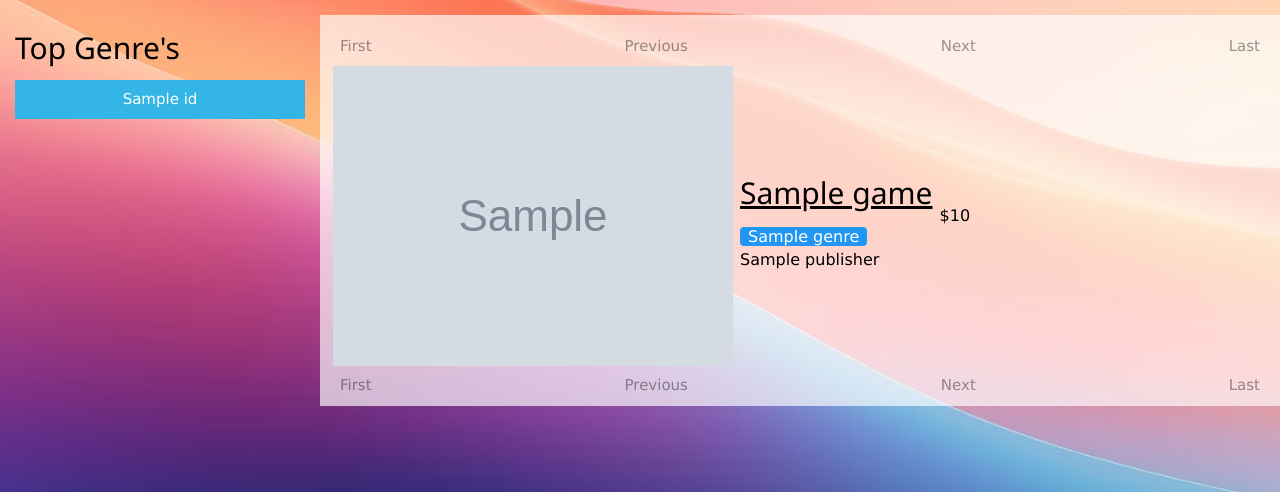
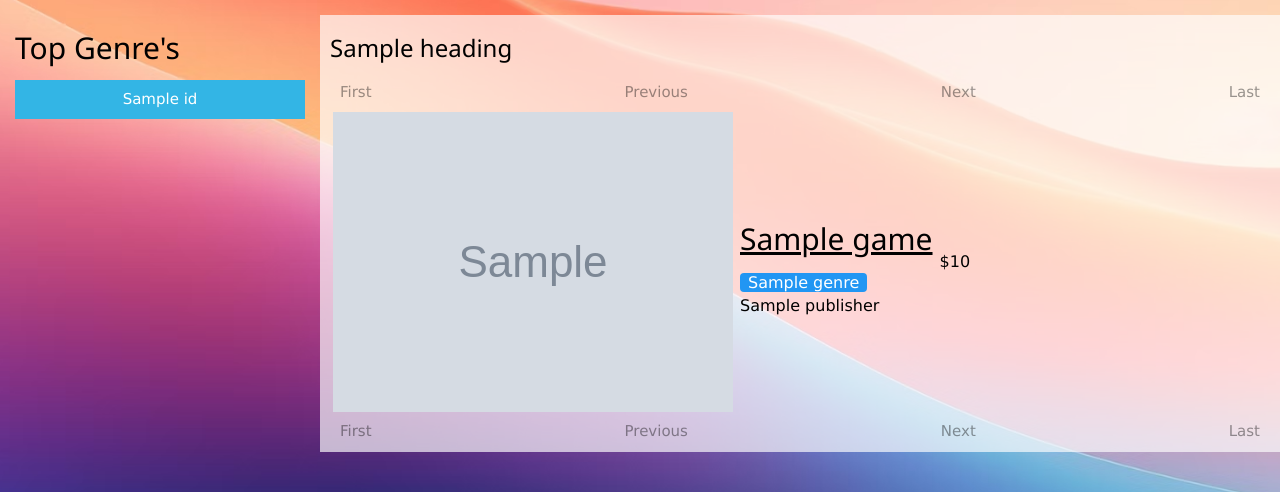
Before and after one commit to zZoogZz/Games-Web-App, a Flask app: template games/templates/games/games.html in a window 1280 px wide. Shown: the part 200-692 px from the top of the page. Run offline with Flask 3, Linux system fonts and the light colour scheme; the template is opened without the code that fills it: most values are stand-ins (such as "Sample title", 1, 10 or a date in 2020); grey boxes marked "Sample" are stand-in pictures; some libraries are stand-ins or nearby versions.

Commit message:
Dynamic Header Rendering

```diff
--- a/games/allGames/allGames.py
+++ b/games/allGames/allGames.py
@@ -11,4 +11,4 @@ def all_games():
 
     games = services.query_all_games_by_name()
 
-    return render_game_list(games)
+    return render_game_list(games, "All Games")
--- a/games/allGames/search.py
+++ b/games/allGames/search.py
@@ -27,7 +27,9 @@ def search_games():
         else:
             # If a type is defined but none are applicable, nothing is returned.
             games = []
-        return render_game_list(games)
+        heading = "Showing results for {} search of \"{}\"....".format(query_type, query)
+        return render_game_list(games, heading=heading)
     except NoResultsFoundException as message:
+        # TODO: Move no results error to render_game_list to render for all lists.
         return render_template('errors/no_results.html', message=message,
                                top_genres=utilities.get_top_genres())
--- a/games/templates/games/games.html
+++ b/games/templates/games/games.html
@@ -1,11 +1,7 @@
 {% extends 'layout.html' %}{% block content %}
 
 <div class="col-9 col-s-9 main">
-    {% if search_query == None %}
-        <h3>All Games</h3>
-    {% else %}
-        <h3>{{search_query}}</h3>
-    {% endif %}
+        <h3>{{ heading }}</h3>
 
 {% include 'games/pagecontrol.html' %}
 {% include 'games/gameslist.html' %}
```
